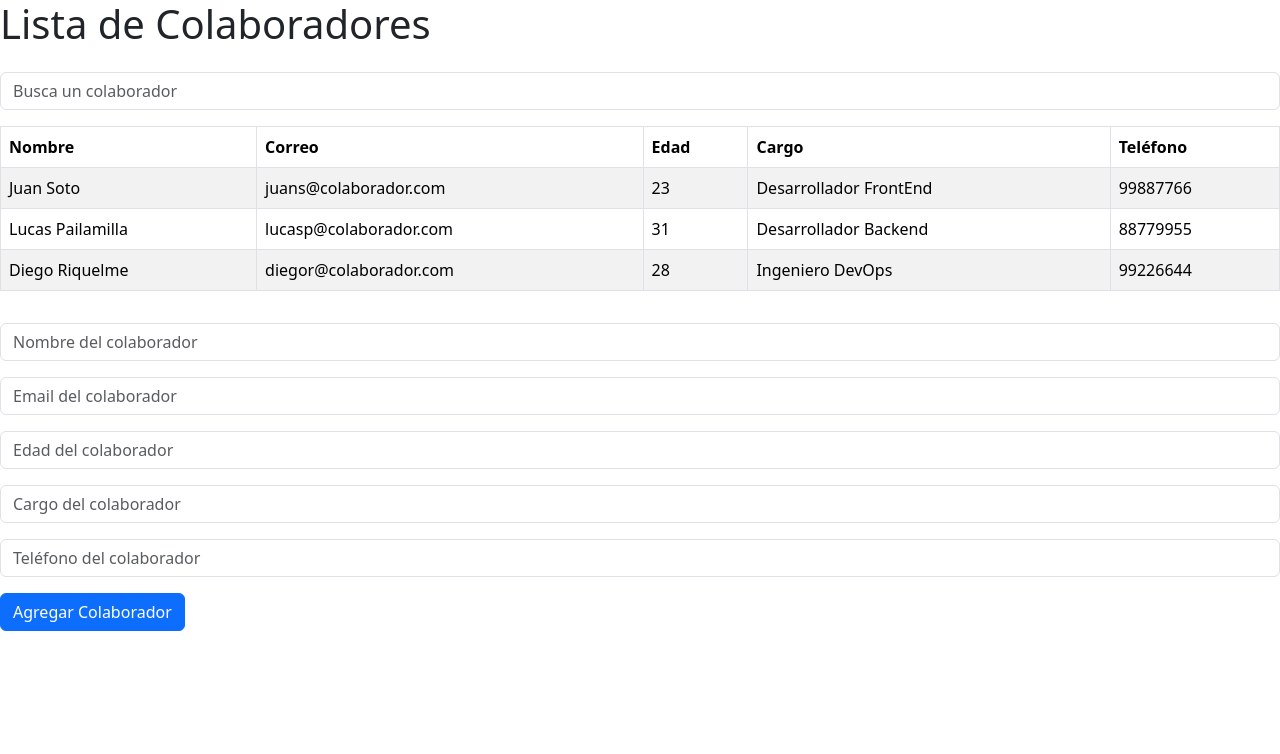
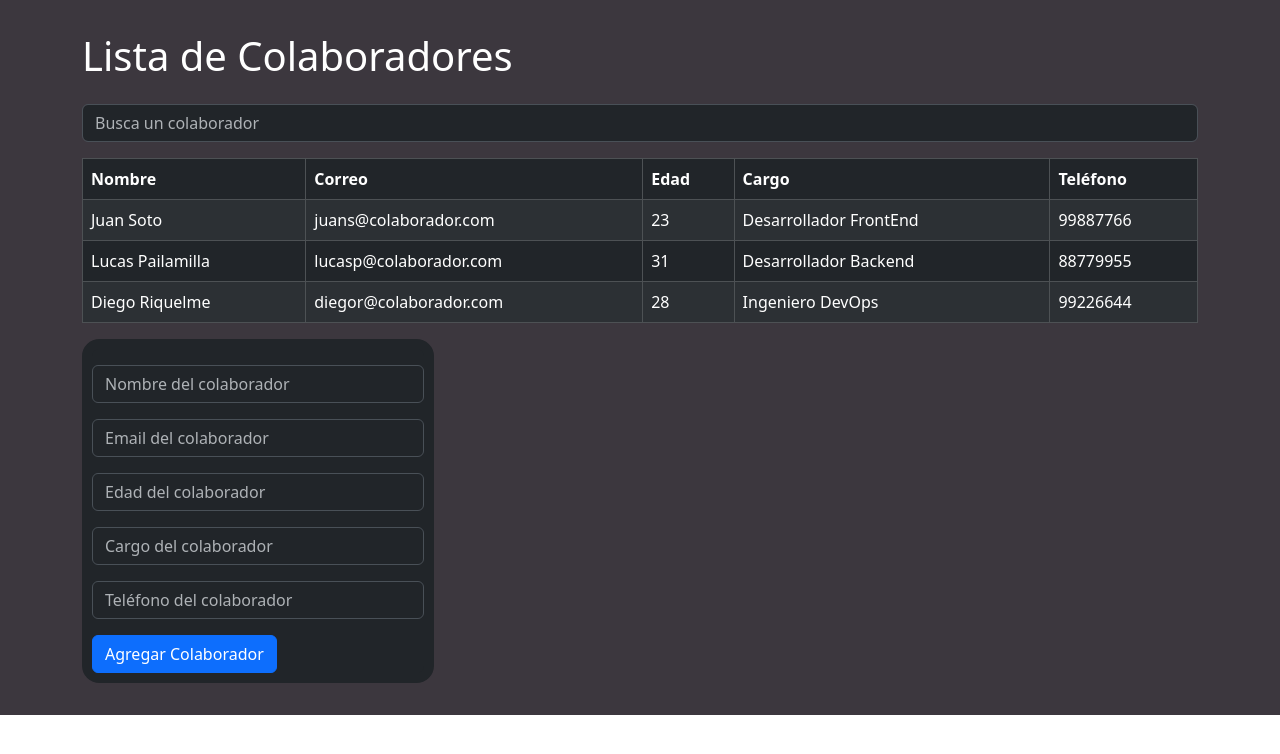
Before and after one commit to javoc88/dl-jsx-collab-bbdd, a React (Vite) app: page / in a window 1280 px wide. Shown: the top 754 px of the page. Built offline with nearby package versions, Linux system fonts and the light colour scheme.

Commit message:
se modifica estilo de página y se aplica tema dark para descanso visual

```diff
--- a/src/App.css
+++ b/src/App.css
@@ -1,11 +1,10 @@
-/* #root {
-  max-width: 1280px;
+ #root {
   margin: 0 auto;
   padding: 2rem;
-  text-align: center;
+  background-color: #3c373e;
 }
 
-.logo {
+/*.logo {
   height: 6em;
   padding: 1.5em;
   will-change: filter;
@@ -40,3 +39,16 @@
 .read-the-docs {
   color: #888;
 } */
+
+.cardContent {
+  display: flex;
+  flex-direction: column;
+}
+
+.cardFormulario {
+  align-items: center;
+  width: 22rem;
+  background-color: #212529;
+  border: 10px solid #212529;
+  border-radius: 5%;
+}
--- a/src/App.jsx
+++ b/src/App.jsx
@@ -1,23 +1,23 @@
-import { useState } from "react"
+import { useState } from "react";
 import "./App.css";
 import "bootstrap/dist/css/bootstrap.min.css";
 import { BaseColaboradores } from "./database/BaseColaboradores";
 import Listado from "./components/Listado";
-import Formulario from "./components/Formulario"
-import Alert from "./components/Alert"
-import Buscador from "./components/Buscador"
+import Formulario from "./components/Formulario";
+import Alert from "./components/Alert";
+import Buscador from "./components/Buscador";
 
 function App() {
   const [alert, setAlert] = useState({ msg: "", color: "" });
   const [collabs, setCollabs] = useState(BaseColaboradores);
-  const [search, setSearch] = useState("")
+  const [search, setSearch] = useState("");
 
-  const handleChange = (e) =>{
-    setSearch(e.target.value)
-  }
+  const handleChange = (e) => {
+    setSearch(e.target.value);
+  };
 
   const filteredCollabs = collabs.filter((c) => {
-    if(
+    if (
       c.nombre.toLowerCase().includes(search.toLowerCase()) ||
       c.correo.toLowerCase().includes(search.toLowerCase()) ||
       c.edad.toLowerCase().includes(search.toLowerCase()) ||
@@ -35,15 +35,25 @@ function App() {
       id: collabs.length + 1,
     };
     setCollabs([...collabs, colaboradorConId]);
-  }
+  };
 
   return (
     <>
+      <div className="container">
+        <div className="containerApp">
           <h1>Lista de Colaboradores</h1>
+          <div className="cardContent">
             <Buscador onChange={handleChange} search={search} />
+            <div className="cardListado">
               <Listado collabs={filteredCollabs} />
-      <Formulario onSubmit={handleSubmit} setAlert={setAlert}/>
+            </div>
+            <div className="cardFormulario">
+              <Formulario onSubmit={handleSubmit} setAlert={setAlert} />
               {alert.msg && <Alert msg={alert.msg} color={alert.color} />}
+            </div>
+          </div>
+        </div>
+      </div>
     </>
   );
 }
--- a/src/components/Buscador.jsx
+++ b/src/components/Buscador.jsx
@@ -1,6 +1,6 @@
 const Buscador = ({ onChange, search }) => {
     return (
-        <form className="d-flex" role="search">
+        <form className="d-flex" role="search" data-bs-theme="dark">
             <input
             className="form-control my-3"
             type="search"
--- a/src/components/Formulario.jsx
+++ b/src/components/Formulario.jsx
@@ -49,7 +49,7 @@ const Formulario = ({ onSubmit, setAlert }) => {
 
     return (
         <Form onSubmit={handleSubmit}>
-            <Form.Group className="mb-3" controlId="formBasicEmail">
+            <Form.Group className="mb-3" controlId="formBasicEmail" data-bs-theme="dark">
                 <Form.Control
                     className="my-3"
                     type="text"
--- a/src/components/Listado.jsx
+++ b/src/components/Listado.jsx
@@ -2,7 +2,7 @@ import Table from "react-bootstrap/Table";
 
 const Listado = ({ collabs }) => {
   return (
-    <Table responsive striped bordered hover>
+    <Table responsive striped bordered hover variant="dark">
       <thead>
         <tr>
           <th>Nombre</th>
--- a/src/index.css
+++ b/src/index.css
@@ -67,3 +67,7 @@ button:focus-visible {
     background-color: #f9f9f9;
   }
 } */
+
+h1 {
+  color: white;
+}
```
Lines whose indentation alone changed are shown as unchanged.
